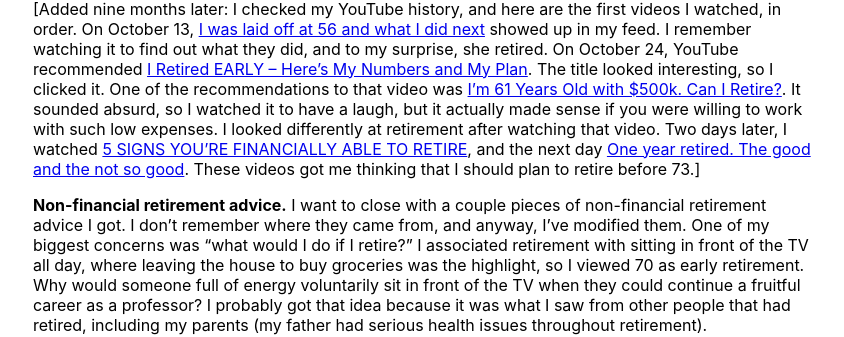
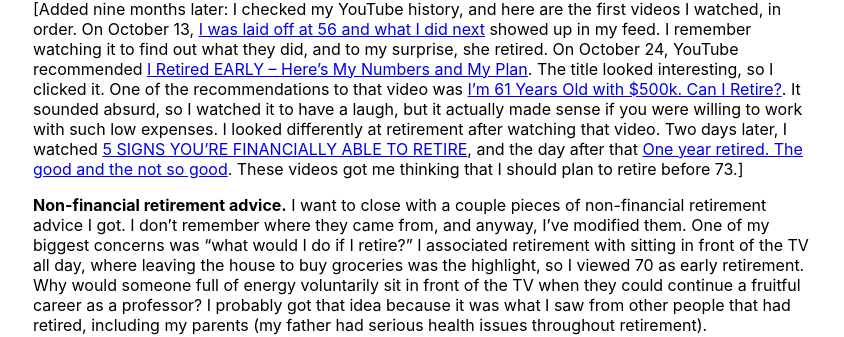
Before and after one commit to bachmeil/the-blog, a Jekyll site: the page built from _posts/2024-11-11-retirement-advice.md, in a window 1280 px wide. Shown: the part 1183-1520 px from the top of the page, without its empty margins (217-1061 px from the left). Built offline with Jekyll 4.4.1, drawn with Linux system fonts in a browser that asks for light colours.

Commit message:
Updated retirement advice post

```diff
--- a/_posts/2024-11-11-retirement-advice.md
+++ b/_posts/2024-11-11-retirement-advice.md
@@ -20,7 +20,7 @@ This came to an end once I realized that Suze Orman was completely and utterly f
 
 What I like about retirement YouTube is the many channels by people that have actually retired. Others are run by financial planners that talk about actual cases and educate us about their profession. People can and do retire with less than a million dollars saved. These videos pass the sniff test, because they're consistent with the numbers I've seen for actual retirees like my parents.
 
-[Added nine months later: I checked my YouTube history, and here are the first videos I watched, in order. On October 13, [I was laid off at 56 and what I did next](https://www.youtube.com/watch?v=izzonpn5OcY) showed up in my feed. I remember watching it to find out what they did, and to my surprise, she retired. On October 24, YouTube recommended [I Retired EARLY – Here’s My Numbers and My Plan](https://www.youtube.com/watch?v=vFkUXr6RPaA). The title looked interesting, so I clicked it. One of the recommendations to that video was [I'm 61 Years Old with $500k. Can I Retire?](https://www.youtube.com/watch?v=YNKar1wL_jQ). It sounded absurd, so I watched it to have a laugh, but it actually made sense if you were willing to work with such low expenses. I looked differently at retirement after watching that video. Two days later, I watched [5 SIGNS YOU'RE FINANCIALLY ABLE TO RETIRE](https://www.youtube.com/watch?v=iUDWhR2dLEU), and the next day [One year retired. The good and the not so good](https://www.youtube.com/watch?v=u2zlJGC6oog). These videos got me thinking that I should plan to retire before 73.]
+[Added nine months later: I checked my YouTube history, and here are the first videos I watched, in order. On October 13, [I was laid off at 56 and what I did next](https://www.youtube.com/watch?v=izzonpn5OcY) showed up in my feed. I remember watching it to find out what they did, and to my surprise, she retired. On October 24, YouTube recommended [I Retired EARLY – Here’s My Numbers and My Plan](https://www.youtube.com/watch?v=vFkUXr6RPaA). The title looked interesting, so I clicked it. One of the recommendations to that video was [I'm 61 Years Old with $500k. Can I Retire?](https://www.youtube.com/watch?v=YNKar1wL_jQ). It sounded absurd, so I watched it to have a laugh, but it actually made sense if you were willing to work with such low expenses. I looked differently at retirement after watching that video. Two days later, I watched [5 SIGNS YOU'RE FINANCIALLY ABLE TO RETIRE](https://www.youtube.com/watch?v=iUDWhR2dLEU), and the day after that [One year retired. The good and the not so good](https://www.youtube.com/watch?v=u2zlJGC6oog). These videos got me thinking that I should plan to retire before 73.]
 
 **Non-financial retirement advice.** I want to close with a couple pieces of non-financial retirement advice I got. I don't remember where they came from, and anyway, I've modified them. One of my biggest concerns was "what would I do if I retire?" I associated retirement with sitting in front of the TV all day, where leaving the house to buy groceries was the highlight, so I viewed 70 as early retirement. Why would someone full of energy voluntarily sit in front of the TV when they could continue a fruitful career as a professor? I probably got that idea because it was what I saw from other people that had retired, including my parents (my father had serious health issues throughout retirement).
 
```
